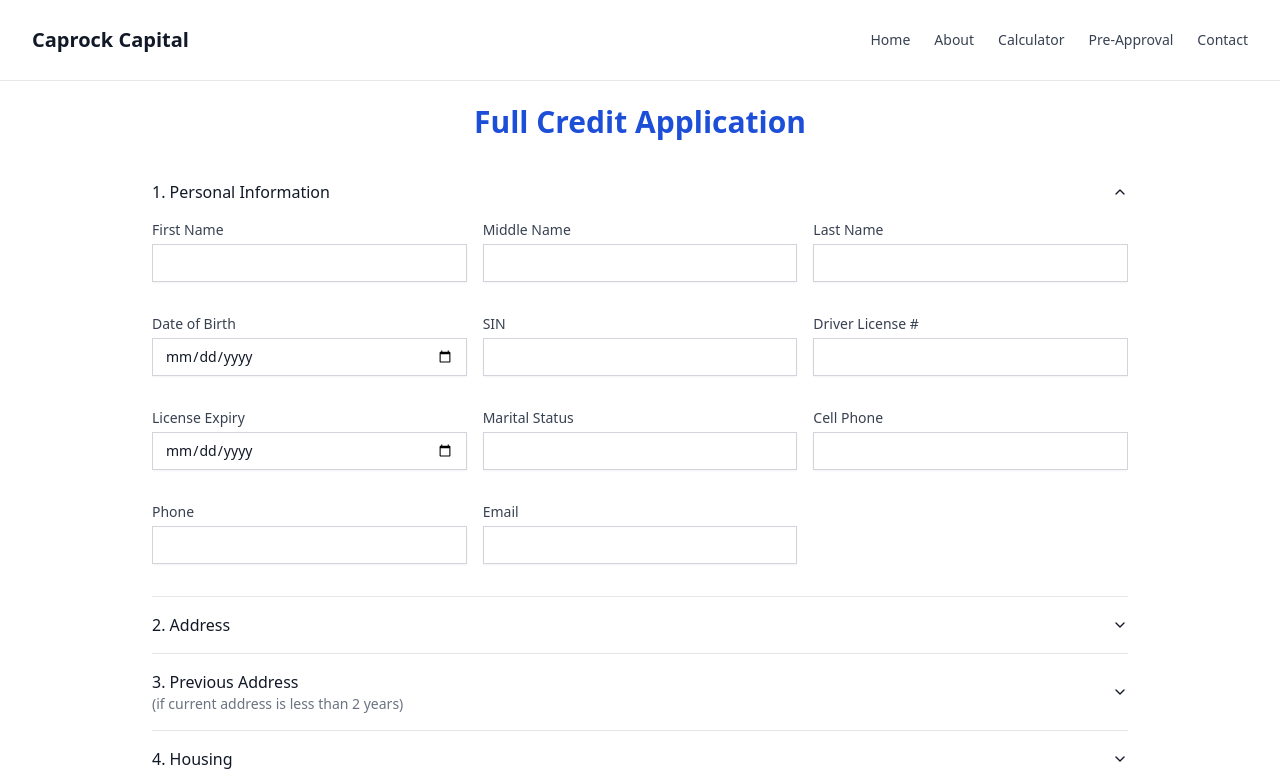
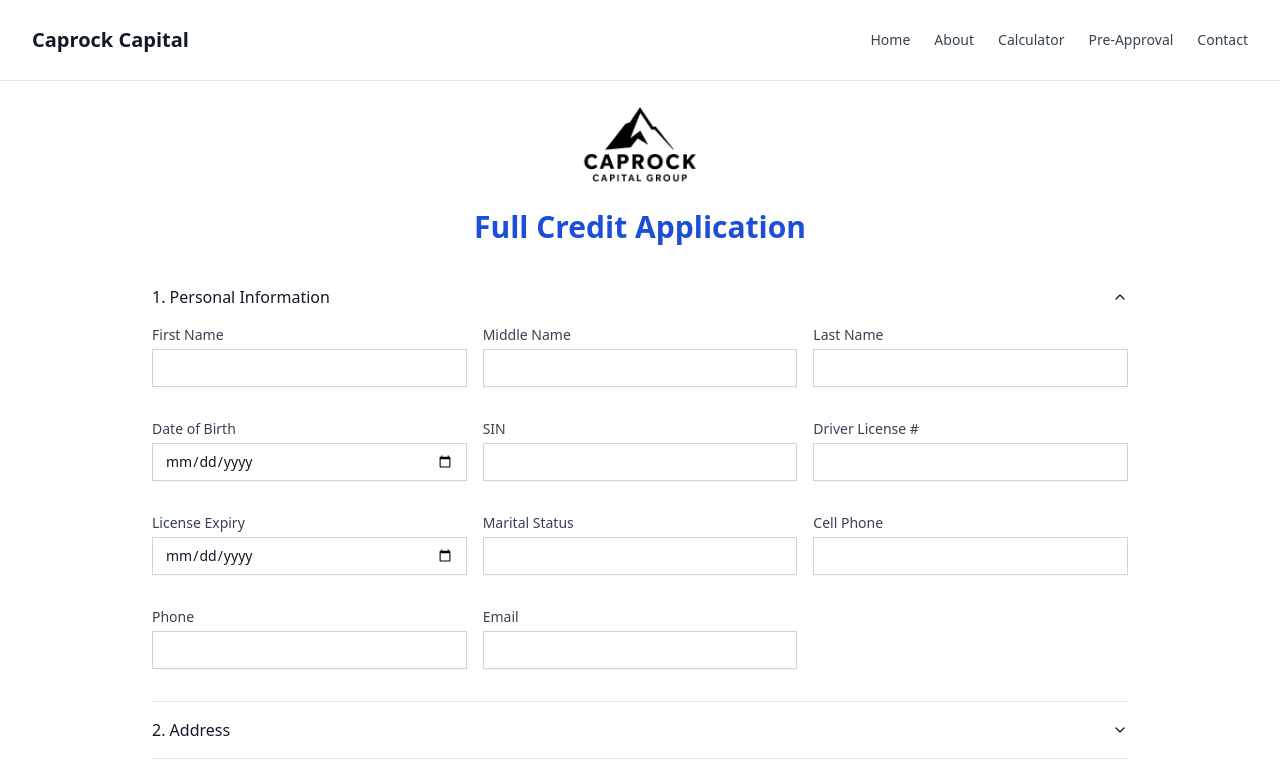
Before and after one commit to rbhullar2000/caprock-site, a Next.js app: page /full-application in a window 1280 px wide. Shown: the top 779 px of the page. Built offline with nearby package versions, Linux system fonts and the light colour scheme.

Commit message:
Update FullApplicationPage.tsx

```diff
--- a/app/full-application/FullApplicationPage.tsx
+++ b/app/full-application/FullApplicationPage.tsx
@@ -3,7 +3,7 @@
 import { useState, useEffect, useRef } from "react";
 import { useSearchParams, useRouter } from "next/navigation";
 import { Accordion, AccordionItem, AccordionTrigger, AccordionContent } from '@/components/ui/accordion';
-
+import Image from 'next/image';
 
 export default function FullApplicationPage() {
   const searchParams = useSearchParams();
@@ -128,6 +128,15 @@ export default function FullApplicationPage() {
 
   return (
     <div className="max-w-5xl mx-auto p-6">
+       <div className="text-center mb-6">
+      <Image
+        src="/logo.png"
+        alt="Caprock Capital Group Logo"
+        width={120}
+        height={120}
+        className="mx-auto"
+      />
+    </div>
       <h1 className="text-3xl font-bold mb-6 text-center text-blue-700">
         Full Credit Application
       </h1>
```
